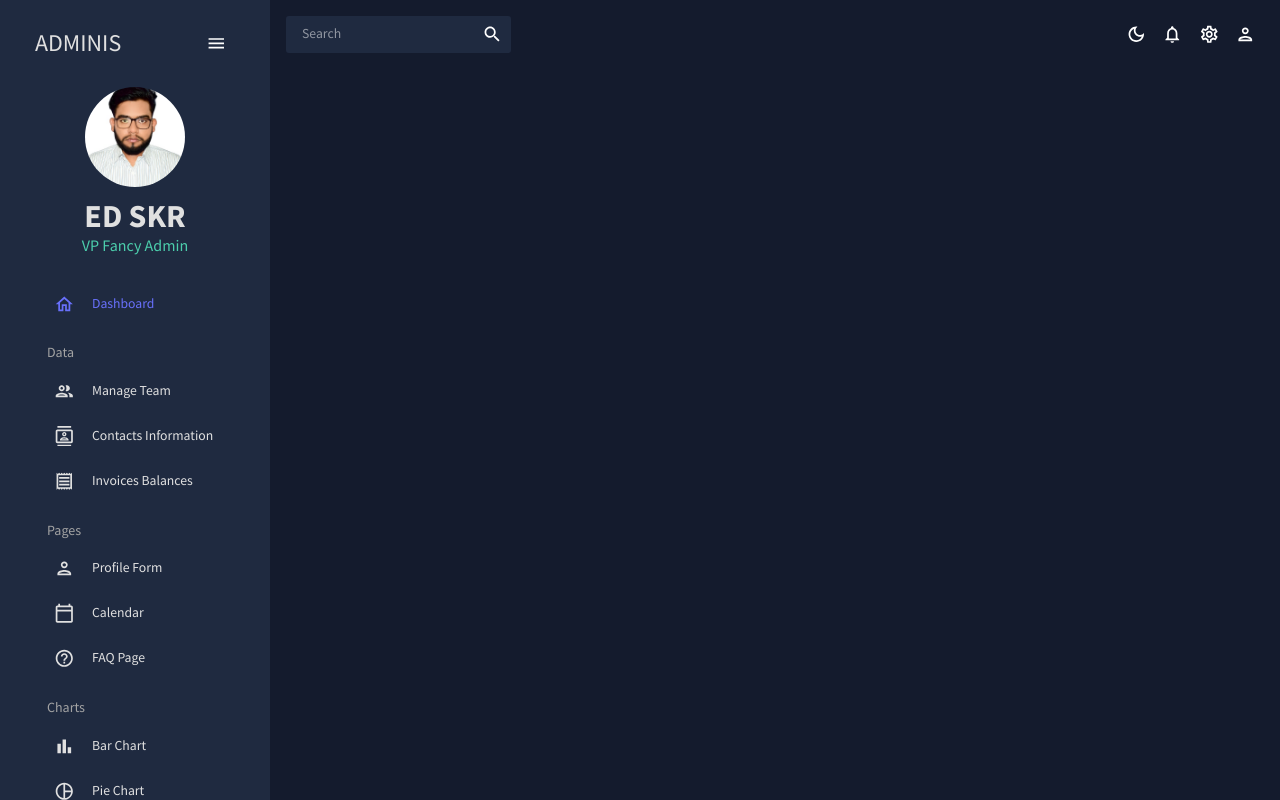
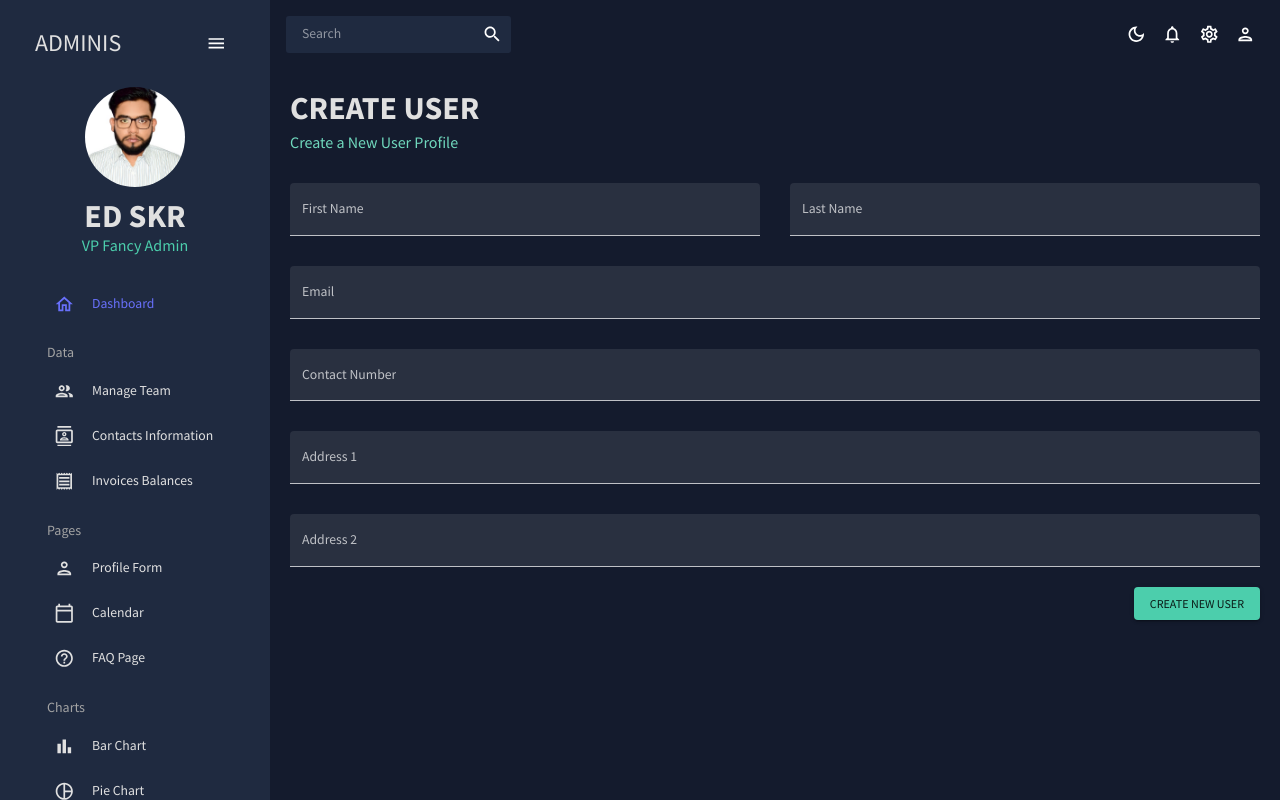
Before and after one commit to SOUROVSARKERTEC12/material_ui_admin_dashboard, a React (Vite) app: page /form in a window 1280 px wide. Built offline with nearby package versions, Linux system fonts and the light colour scheme.

Commit message:
Contact add form formik

```diff
--- a/src/App.jsx
+++ b/src/App.jsx
@@ -7,6 +7,7 @@
 import Team from "./scenes/team/Team.jsx";
 import Contacts from "./scenes/contacts/Contacts.jsx"
 import Invoices from "./scenes/invoices/Invoices.jsx";
+import Form from "./scenes/form/Form.jsx";
 
 function App() {
     const [theme, colorMode] = useMode()
@@ -23,6 +24,7 @@
                             <Route path="/team" element={<Team />} />
                             <Route path="/contacts" element={<Contacts />} />
                             <Route path="/invoices" element={<Invoices />} />
+                            <Route path="/form" element={<Form />} />
                         </Routes>
                     </main>
                 </div>
--- /dev/null
+++ b/src/scenes/form/Form.jsx
@@ -0,0 +1,147 @@
+import {Box, Button, TextField, useMediaQuery} from "@mui/material";
+import Header from "../../components/Header.jsx";
+import {Formik} from "formik";
+import * as yup from "yup";
+
+const Form = () => {
+    const isNonMobile = useMediaQuery("(min-width:600px)")
+
+    const handleFormSubmit = (values) => {
+        console.log(values)
+    }
+
+    return (
+        <Box m="20px">
+            <Header title="CREATE USER" subtitle="Create a New User Profile"/>
+
+            <Formik initialValues={initialValues}
+                    onSubmit={handleFormSubmit}
+                    validationSchema={checkoutSchema}
+            >
+                {({values,
+                      errors,
+                      touched,
+                      handleBlur,
+                      handleChange,
+                      handleSubmit}) => (
+                          <form onSubmit={handleSubmit}>
+                              <Box
+                                  display="grid"
+                                  gap="30px"
+                                  gridTemplateColumns="repeat(4, minmax(0, 1fr))"
+                                  sx={{
+                                      "& ? div":{gridColumn: isNonMobile ? undefined : "span 4"}
+                                  }}
+                              >
+                                  <TextField
+                                      fullWidth
+                                      variant="filled"
+                                      type="text"
+                                      label="First Name"
+                                      onBlur={handleBlur}
+                                      onChange={handleChange}
+                                      value={values.firstName}
+                                      name="firstName"
+                                      error={!!touched.firstName && !!errors.firstName}
+                                      helperText={touched.firstName && errors.firstName}
+                                      sx={{gridColumn:"span 2"}}
+                                  />
+                                  <TextField
+                                      fullWidth
+                                      variant="filled"
+                                      type="text"
+                                      label="Last Name"
+                                      onBlur={handleBlur}
+                                      onChange={handleChange}
+                                      value={values.lastName}
+                                      name="lastName"
+                                      error={!!touched.lastName && !!errors.lastName}
+                                      helperText={touched.lastName && errors.lastName}
+                                      sx={{gridColumn:"span 2"}}
+                                  />
+                                  <TextField
+                                      fullWidth
+                                      variant="filled"
+                                      type="text"
+                                      label="Email"
+                                      onBlur={handleBlur}
+                                      onChange={handleChange}
+                                      value={values.email}
+                                      name="email"
+                                      error={!!touched.email && !!errors.email}
+                                      helperText={touched.email && errors.email}
+                                      sx={{gridColumn:"span 4"}}
+                                  />
+                                  <TextField
+                                      fullWidth
+                                      variant="filled"
+                                      type="text"
+                                      label="Contact Number"
+                                      onBlur={handleBlur}
+                                      onChange={handleChange}
+                                      value={values.contact}
+                                      name="contact"
+                                      error={!!touched.contact && !!errors.contact}
+                                      helperText={touched.contact && errors.contact}
+                                      sx={{gridColumn:"span 4"}}
+                                  />
+                                  <TextField
+                                      fullWidth
+                                      variant="filled"
+                                      type="text"
+                                      label="Address 1"
+                                      onBlur={handleBlur}
+                                      onChange={handleChange}
+                                      value={values.address1}
+                                      name="address1"
+                                      error={!!touched.address1 && !!errors.address1}
+                                      helperText={touched.address1 && errors.address1}
+                                      sx={{gridColumn:"span 4"}}
+                                  />
+                                  <TextField
+                                      fullWidth
+                                      variant="filled"
+                                      type="text"
+                                      label="Address 2"
+                                      onBlur={handleBlur}
+                                      onChange={handleChange}
+                                      value={values.address2}
+                                      name="address2"
+                                      error={!!touched.address2 && !!errors.address2}
+                                      helperText={touched.address2 && errors.address2}
+                                      sx={{gridColumn:"span 4"}}
+                                  />
+                              </Box>
+                              <Box display="flex" justifyContent="end" mt="20px">
+                                  <Button type="submit" color="secondary" variant="contained">
+                                      Create New User
+                                  </Button>
+                              </Box>
+                          </form>
+                )}
+            </Formik>
+        </Box>
+    )
+}
+
+const phoneRegExp = /^((\+[1-9]{1,4}[ -]?)|(\([0-9]{2,3}\)[ -]?)|([0-9]{2,4})[ -]?)*?[0-9]{3,4}[ -]?[0-9]{3,4}$/;
+
+const checkoutSchema = yup.object().shape({
+    firstName: yup.string().required("required"),
+    lastName: yup.string().required("required"),
+    email: yup.string().email("invalid email").required("required"),
+    contact: yup.string().matches(phoneRegExp, "Phone number is not valid").required("required"),
+    address1: yup.string().required("required"),
+    address2: yup.string().required("required"),
+})
+
+const initialValues = {
+    firstName: "",
+    lastName: "",
+    email: "",
+    contact: "",
+    address1: "",
+    address2: "",
+}
+
+export default Form
```
